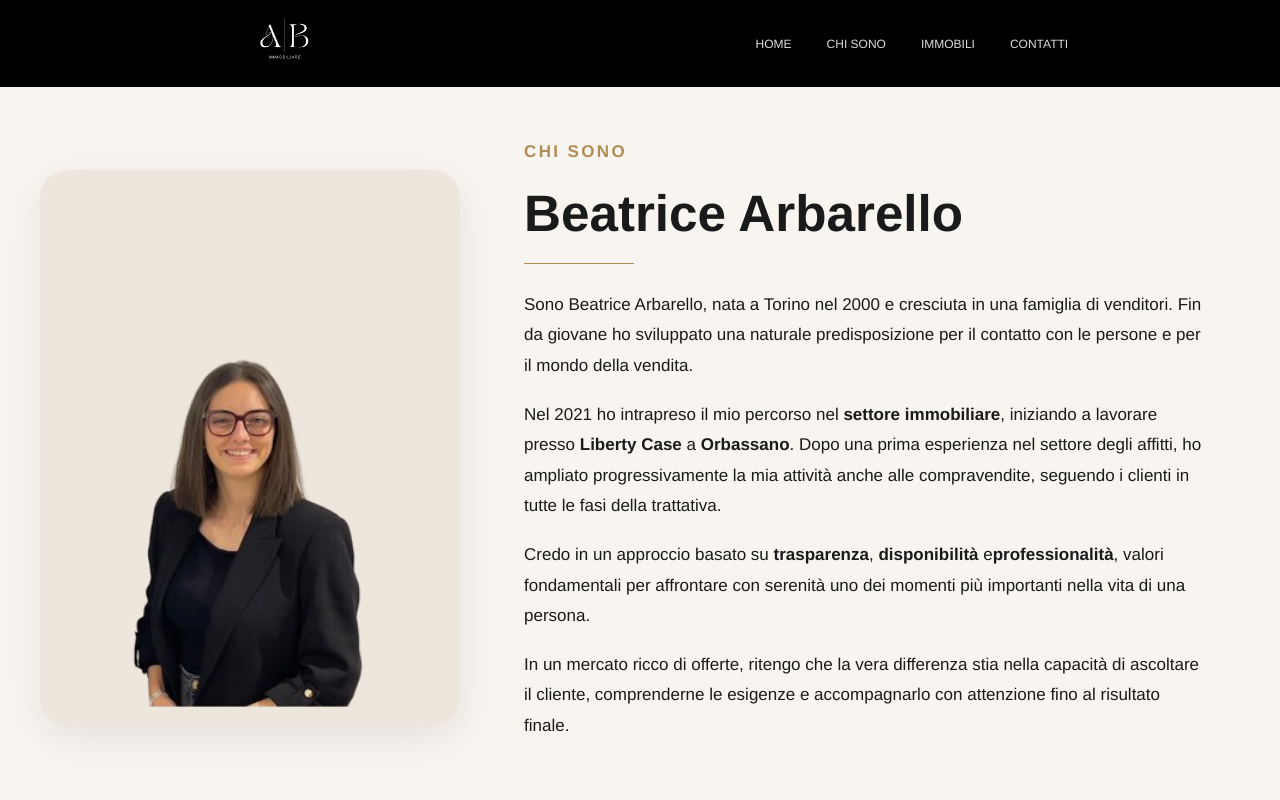
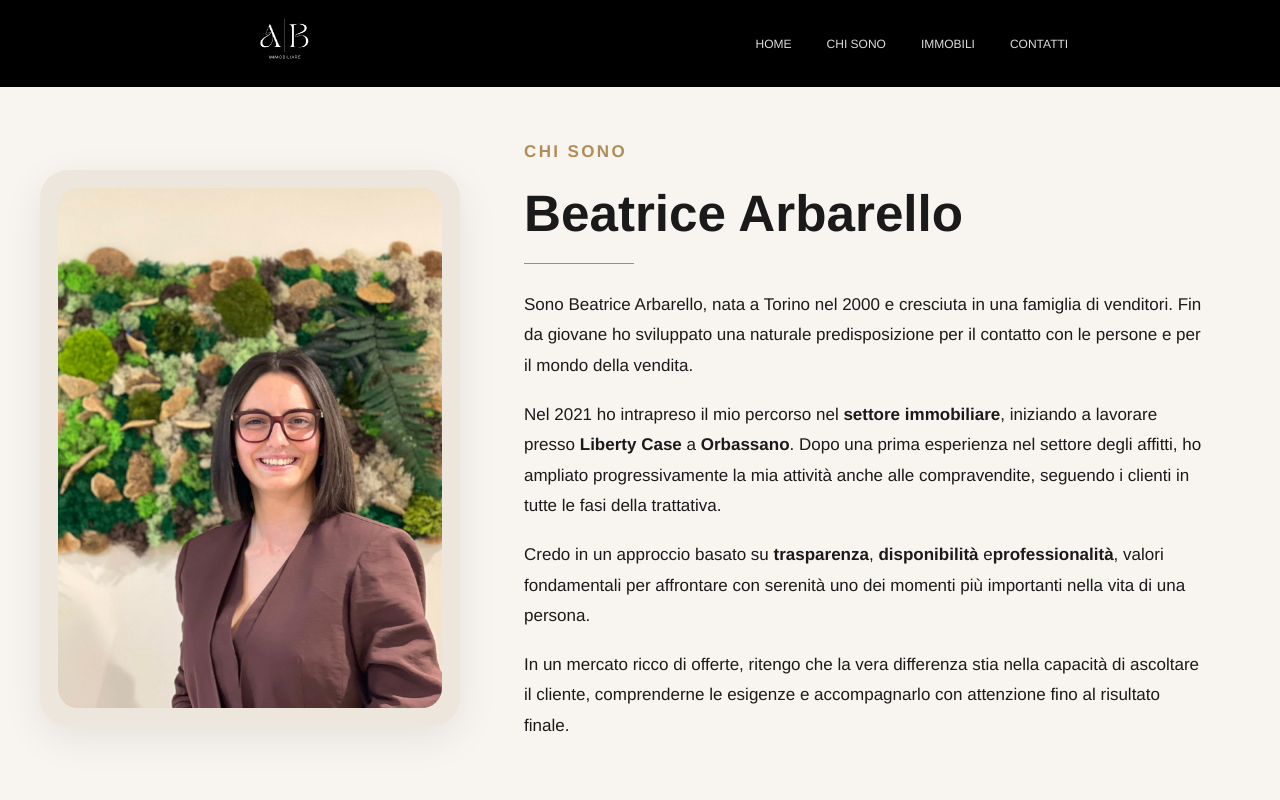
Before and after one commit to martilanz/ab-immobiliare, a Next.js app: page /about in a window 1280 px wide. Shown: the top 800 px of the page. Built offline with nearby package versions, Linux system fonts and the light colour scheme.

Commit message:
fix change image about

```diff
--- a/app/about/page.tsx
+++ b/app/about/page.tsx
@@ -6,7 +6,7 @@ export default function About() {
         <div className="container aboutPageGrid">
           <div className="aboutPageImageBox">
             <img
-              src="/images/bea_4.png"
+              src="/images/bea_5.jpeg"
               alt="Consulente immobiliare"
               className="aboutPageImage"
             />
--- a/app/globals.css
+++ b/app/globals.css
@@ -983,6 +983,9 @@ background-size:     cover;                      /* <------ */
   object-fit: cover;
   display: block;
   border-radius: 20px;
+      object-position: 78% 50%;
+
+
 }
 
 .aboutPageContent h2 {
```
Also changed, not shown: public/images/bea_5.jpeg (added).
